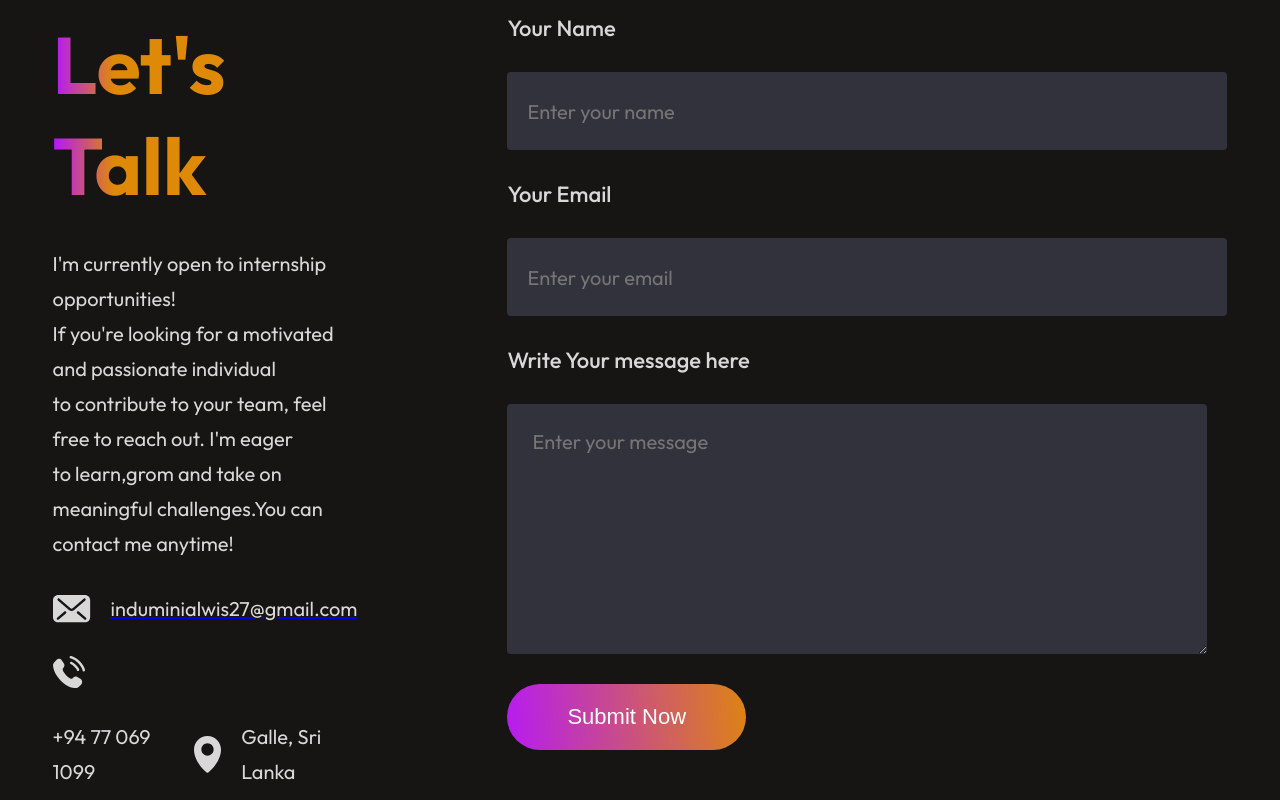
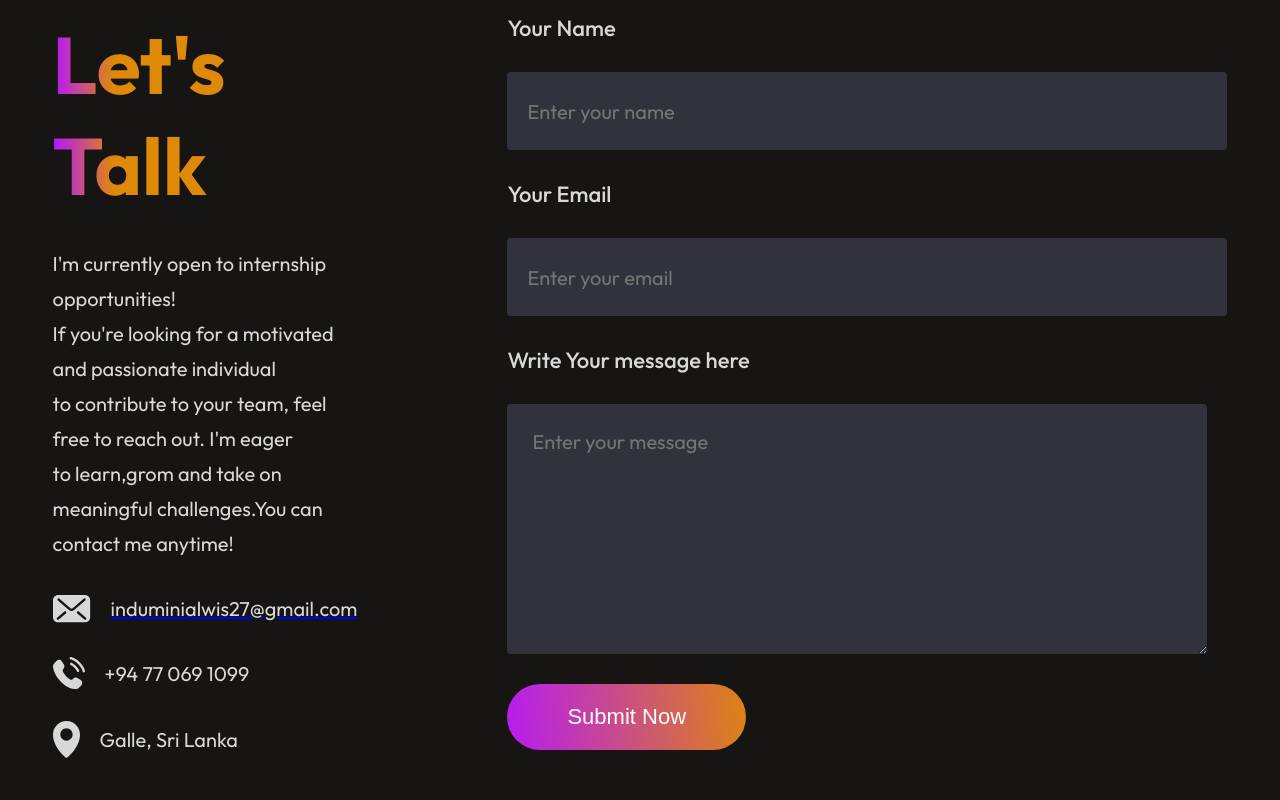
Before and after one commit to InduminiDeAlwis/portfolio, a React (Vite) app: page / in a window 1280 px wide. Shown: the part 4413-5213 px from the top of the page. Built offline with nearby package versions, Linux system fonts and the light colour scheme.

Commit message:
get phone number into oneline

```diff
--- a/src/Components/Contact/Contact.jsx
+++ b/src/Components/Contact/Contact.jsx
@@ -24,9 +24,9 @@ const Contact = () => {
                 <img src={mail_icon} alt="" /><a href="induminialwis27@gmail.com"><p>induminialwis27@gmail.com</p></a>
               </div>
               <div className="contact-detail">
-                <img src={call_icon} alt="" />
+                <img src={call_icon} alt="" /><p>+94 77 069 1099</p>
               </div>
-              <div className="contact-detail"><p>+94 77 069 1099</p>
+              <div className="contact-detail">
                 <img src={location_icon} alt="" /><p> Galle, Sri Lanka</p>
               </div>
             </div>
```
